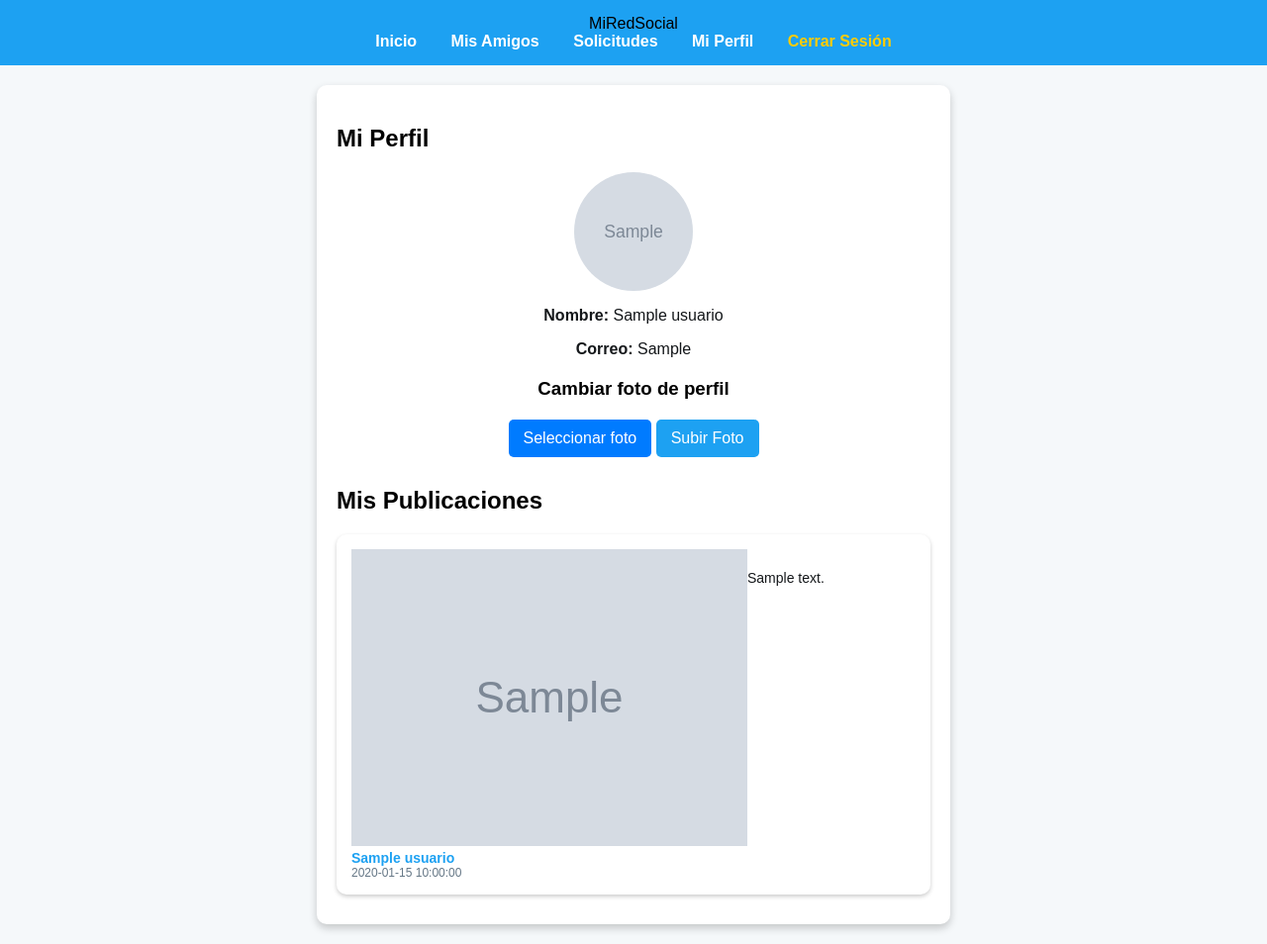
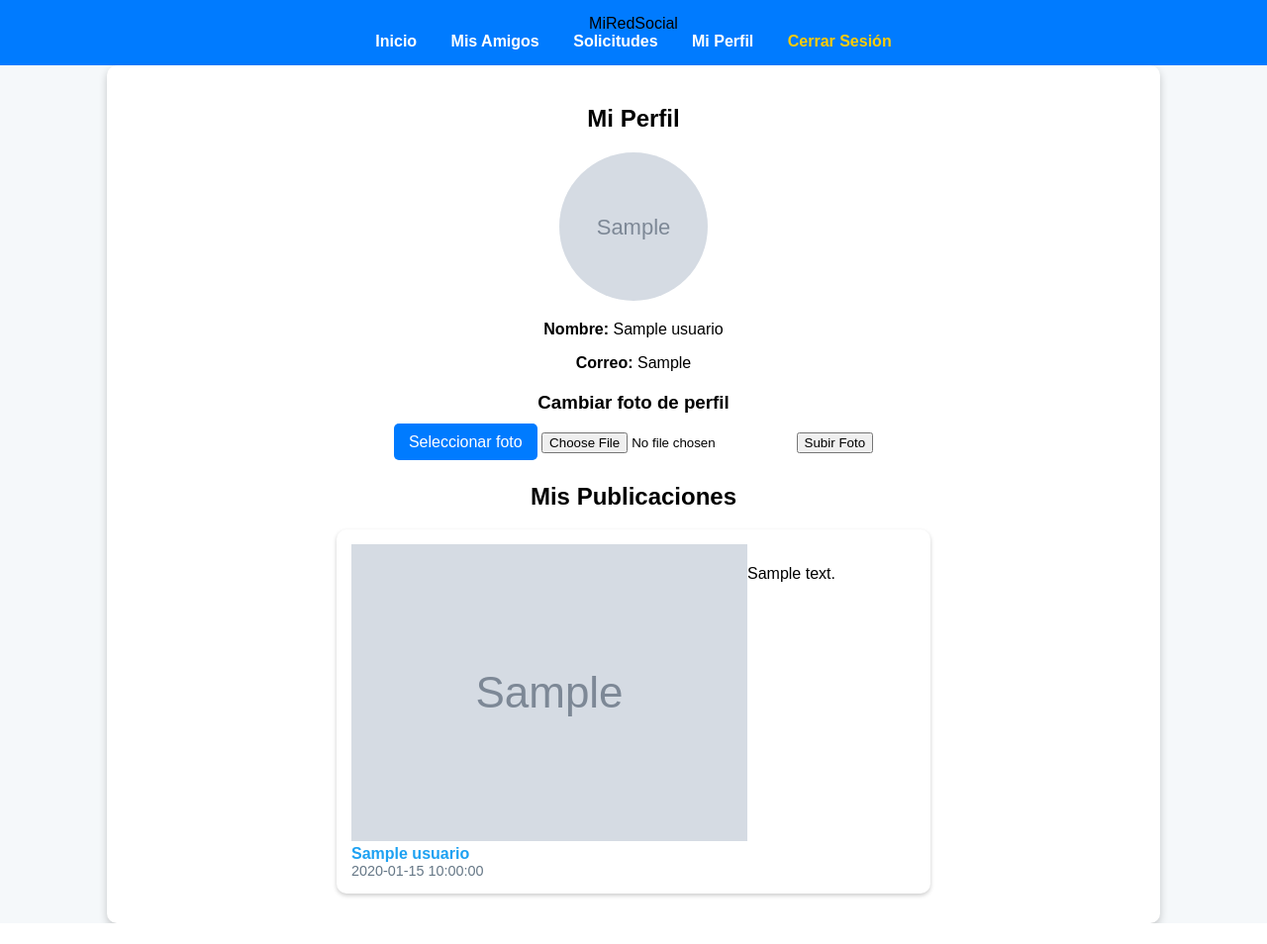
Before and after one commit to JazielPatricio/PATZINO, a PHP site: page /php/perfil.php in a window 1280 px wide. Shown: the whole page at 99% size. After the commit the page ends 933 px from the top, so only its background shows below. Run offline with PHP 8.4, Linux system fonts and the light colour scheme; the visitor is signed in with stand-in values (Sample User, id 1); tables that the repository leaves empty or names only in its code hold one stand-in row (values such as "Sample post"); grey boxes marked "Sample" are stand-in pictures.

Commit message:
Se modifico el archivo perfil.css para que se vea bien

```diff
--- a/css/perfil.css
+++ b/css/perfil.css
@@ -1,119 +1,88 @@
-/* 🎨 Estilos Generales */
+/* 📌 Estilos Generales */
 body {
     font-family: Arial, sans-serif;
     background-color: #f5f8fa;
     margin: 0;
     padding: 0;
+}
+
+/* 📌 Encabezado */
+header {
+    background-color: #1da1f2;
+    color: white;
+    padding: 10px;
     text-align: center;
 }
 
-/* 📌 Barra de navegación */
+/* 📌 Menú de navegación */
 .navbar {
-    background: #1da1f2;
+    background: #007bff;
     padding: 15px;
     text-align: center;
 }
-
 .navbar ul {
     list-style: none;
     padding: 0;
     margin: 0;
 }
-
 .navbar ul li {
     display: inline;
     margin: 0 15px;
 }
-
 .navbar a {
     color: white;
     text-decoration: none;
     font-weight: bold;
-    font-size: 16px;
 }
-
 .navbar .logout {
     color: #ffcc00;
 }
 
 /* 📌 Contenedor Principal */
 .contenedor {
-    width: 90%;
-    max-width: 600px;
-    margin: 20px auto;
+    width: 80%;
+    margin: auto;
     background: white;
     padding: 20px;
     border-radius: 10px;
     box-shadow: 0px 4px 8px rgba(0,0,0,0.2);
-    text-align: left;
-}
-
-/* 📌 Perfil */
-.foto-perfil img {
-    width: 120px;
-    height: 120px;
-    border-radius: 50%;
-    object-fit: cover;
-    display: block;
-    margin: 10px auto;
-}
-
-/* 📌 Información del usuario */
-.info {
     text-align: center;
 }
 
-.info p {
-    font-size: 16px;
-    color: #14171a;
+/* 📌 Foto de Perfil en Perfil */
+.foto-perfil img {
+    width: 150px;
+    height: 150px;
+    border-radius: 50%;
+    object-fit: cover;
 }
 
-/* 📌 Subir Foto de Perfil */
+/* 📌 Sección de Cambio de Foto */
 .subir-foto {
-    text-align: center;
     margin-top: 20px;
 }
-
-.subir-foto h3 {
-    margin-bottom: 10px;
-}
-
 .btn-subir {
-    display: inline-block;
     background: #007bff;
     color: white;
     padding: 10px 15px;
     border-radius: 5px;
     cursor: pointer;
     font-size: 16px;
-    text-align: center;
+    border: none;
 }
-
-input[type="file"] {
-    display: none;
-}
-
-button {
-    padding: 10px 15px;
-    background-color: #1da1f2;
-    color: white;
-    border: none;
-    border-radius: 5px;
-    cursor: pointer;
-    margin-top: 10px;
-    font-size: 1em;
-}
-
-button:hover {
-    background-color: #0d95e8;
+.btn-subir:hover {
+    background: #0056b3;
 }
 
 /* 📌 Publicaciones */
 .publicaciones {
     margin-top: 30px;
+    max-width: 600px;
+    margin-left: auto;
+    margin-right: auto;
 }
 
-/* 📌 Publicación estilo Facebook */
+/* 📌 Tweet (Publicación) */
 .tweet {
     background: white;
     padding: 15px;
@@ -121,20 +90,22 @@ button:hover {
     box-shadow: 0px 2px 4px rgba(0,0,0,0.2);
     margin-bottom: 10px;
     display: flex;
-    align-items: flex-start; /* Alinea la imagen y el texto */
+    align-items: flex-start;
     text-align: left;
 }
 
-/* 📌 Foto de perfil en publicaciones (estilo Facebook) */
+/* 📌 Foto de perfil en publicaciones */
 .foto-perfil-tweet {
-    width: 40px;   /* Tamaño reducido */
+    width: 40px;
     height: 40px;
+    max-width: 40px;
+    max-height: 40px;
     border-radius: 50%;
     object-fit: cover;
-    margin-right: 10px;
+    margin-right: 10px; /* Espaciado con el texto */
 }
 
-/* 📌 Contenedor de información de usuario en el post */
+/* 📌 Información del usuario en publicaciones */
 .info-perfil {
     display: flex;
     flex-direction: column;
@@ -144,29 +115,38 @@ button:hover {
 .nombre {
     font-weight: bold;
     color: #1da1f2;
-    font-size: 14px;
 }
 
-/* 📌 Fecha del post */
+/* 📌 Fecha de publicación */
 .fecha {
-    font-size: 12px;
+    font-size: 0.9em;
     color: #657786;
 }
 
-/* 📌 Contenido del Tweet */
+/* 📌 Contenido de la publicación */
 .contenido-tweet {
     margin-top: 5px;
-    font-size: 14px;
-    color: #14171a;
-    line-height: 1.5;
 }
 
-/* 📌 Responsive para móviles */
+/* 📌 Ajuste de tamaño para laptops */
+@media (min-width: 1024px) {
+    .foto-perfil-tweet {
+        width: 35px;
+        height: 35px;
+    }
+
+    .tweet {
+        max-width: 600px;
+        margin: 10px auto;
+    }
+}
+
+/* 📌 Ajuste para pantallas pequeñas */
 @media (max-width: 400px) {
     .tweet {
         width: 100%;
         margin: 10px 0;
-        padding: 10px;
+        padding: 15px;
     }
 
     .foto-perfil-tweet {
@@ -174,15 +154,15 @@ button:hover {
         height: 35px;
     }
 
+    .contenido-tweet p {
+        font-size: 1em;
+    }
+
     .nombre {
-        font-size: 13px;
+        font-size: 1.1em;
     }
 
     .fecha {
-        font-size: 11px;
-    }
-
-    .contenido-tweet {
-        font-size: 13px;
+        font-size: 0.8em;
     }
 }
```
